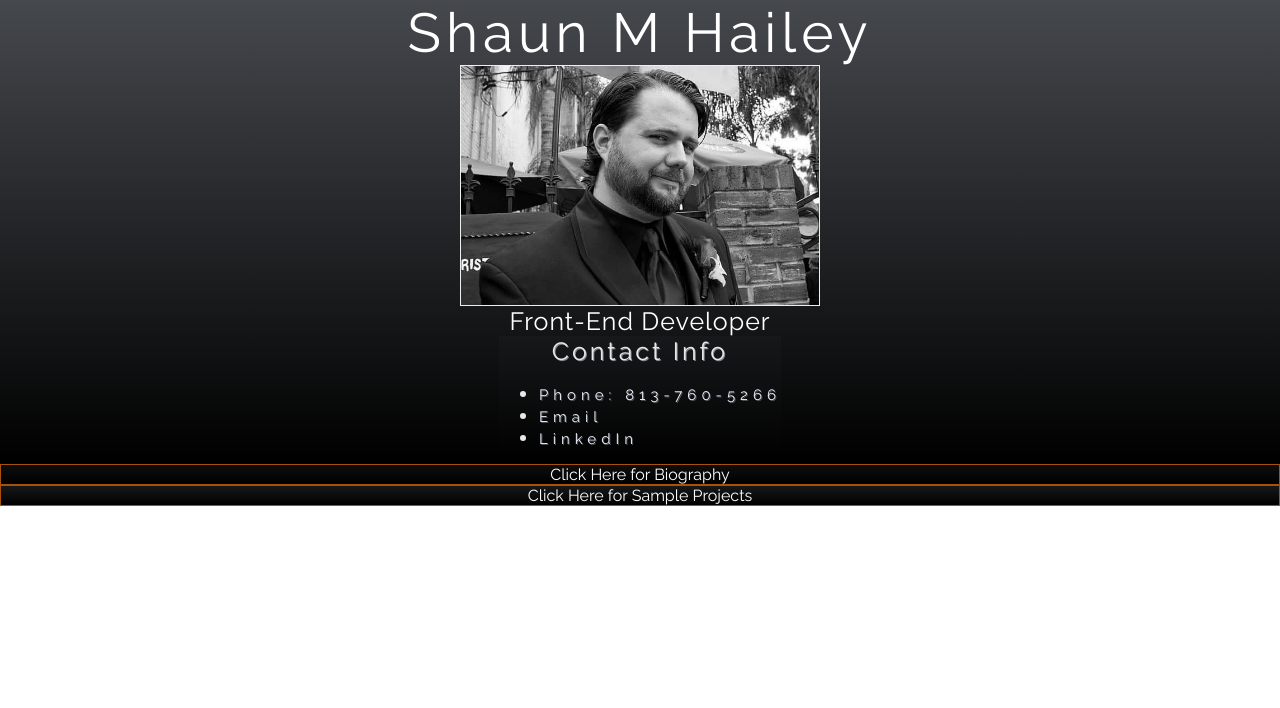
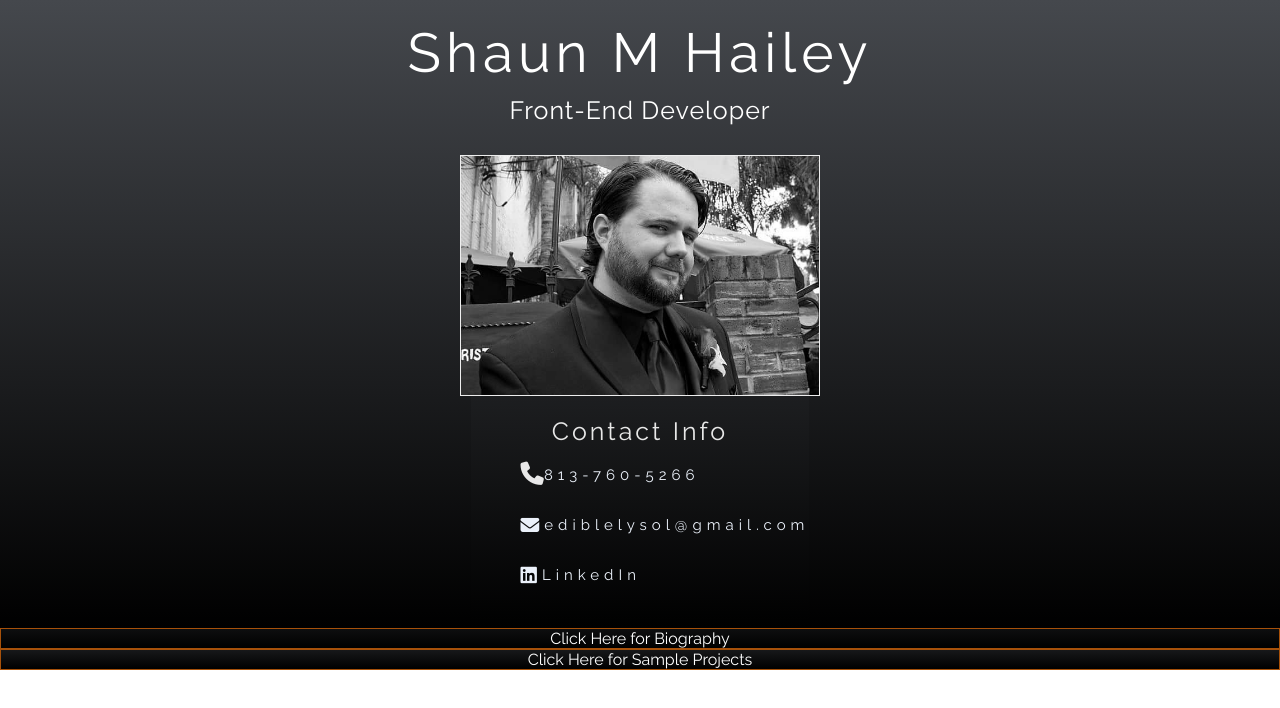
Before and after one commit to shaunhailey/reactfolio, a React (Create React App) app: page / in a window 1280 px wide. Shown: the top 708 px of the page. Built offline with nearby package versions, Linux system fonts and the light colour scheme.

Commit message:
continued styling edits

```diff
--- a/public/index.html
+++ b/public/index.html
@@ -9,6 +9,7 @@
 
     <title>Portfolio--Shaun Hailey</title>
     <link href="https://fonts.googleapis.com/css?family=Open+Sans|Raleway" rel="stylesheet">
+    <script src="https://use.fontawesome.com/23449532d9.js"></script>
   </head>
   <body>
     <noscript>
--- a/src/components/Contact.js
+++ b/src/components/Contact.js
@@ -1,23 +1,27 @@
 import React from 'react'
+import '../styles/contact.css'
 
 const Contact = () =>
   <div className="contact">
     <div className="contactInfo">Contact Info</div>
-    <ul className="digits">
+    <ul className="fa-ul">
       <li>
         <div className="link">
-          <a href="tel:813-760-5266">Phone: 813-760-5266</a>
+          <i className="fa fa-phone fa-lg" aria-hidden="true" />
+          <a href="tel:813-760-5266">813-760-5266</a>
         </div>
       </li>
       <li>
         <div className="link">
-          <a href="mailto:ediblelysol@gmail.com">Email</a>
+          <a href="mailto:ediblelysol@gmail.com">
+            {' '}<i className="fa fa-envelope fa-lg" aria-hidden="true" />ediblelysol@gmail.com
+          </a>
         </div>
       </li>
       <li>
         <div className="link">
           <a href="https://www.linkedin.com/in/shaun-hailey-5a4473143" target="_blank" rel="noopener noreferrer">
-            LinkedIn
+            <i className="fa fa-linkedin-square fa-lg" aria-hidden="true" />LinkedIn
           </a>
         </div>
       </li>
--- a/src/components/Heading.js
+++ b/src/components/Heading.js
@@ -6,8 +6,8 @@ import Myself from '../Images/shaun.jpg'
 const Heading = () =>
   <div className="heading">
     <div className="top">Shaun M Hailey</div>
+    <div className="bottom">Front-End Developer</div>
     <img src={Myself} className="meImages" alt="me screenshot" />
-    <div className="bottom">Front-End Developer</div>
     <Contact />
   </div>
 
--- a/src/styles/App.css
+++ b/src/styles/App.css
@@ -57,7 +57,6 @@
   flex-direction: column;
   align-items: center;
   height: 100vh;
-  text-shadow: rgb(128, 134, 142) 1px 1px;
   background-color: rgb(42, 43, 45);
   font-family: 'Raleway', sans-serif;
 }
@@ -75,14 +74,12 @@ nav-link {
   background-color: rgb(42, 43, 45);
   color: inherit;
   text-decoration: none;
-  text-shadow: rgb(76, 81, 88) 1px 1px;
   border-bottom-style: outset;
   border-color: rgb(46, 44, 50);
 }
 
 a:link {
   color: rgb(235, 241, 250);
-  text-shadow: rgb(76, 81, 88) 1px 1px;
   text-align: center;
   font-weight: lighter;
   letter-spacing: 5px;
@@ -91,15 +88,12 @@ a:link {
 }
 a:visited {
   color: rgb(235, 241, 250);
-  text-shadow: rgb(128, 134, 142) 1px 1px;
 }
 a:hover {
   color: rgb(235, 241, 250);
-  text-shadow: rgb(76, 81, 88) 1px 1px;
 }
 a:active {
   color: rgb(235, 241, 250);
-  text-shadow: rgb(76, 81, 88) 1px 1px;
 }
 .references {
   color: rgb(235, 241, 250);
@@ -107,7 +101,6 @@ a:active {
   flex-direction: column;
   align-items: center;
   height: 100vh;
-  text-shadow: rgb(128, 134, 142) 1px 1px;
   background-color: rgb(42, 43, 45);
   font-family: 'Raleway', sans-serif;
 }
@@ -118,7 +111,6 @@ a:active {
   flex-direction: column;
   align-items: center;
   height: 100vh;
-  text-shadow: rgb(128, 134, 142) 1px 1px;
   background-color: rgb(42, 43, 45);
   font-family: 'Raleway', sans-serif;
 }
@@ -138,20 +130,7 @@ a:active {
   height: 150px;
   width: 300px;
 }
-.contact {
-  color: #e8e8e8;
-  display: flex;
-  flex-direction: column;
-  align-items: center;
-  text-shadow: rgb(128, 134, 142) 1px 1px;
-  background: linear-gradient(to bottom, #45484d -200%, #000000 100%);
-  font-family: 'Raleway', sans-serif;
-}
-.digits {
-  display: flex;
-  flex-direction: column;
-  justify-content: space-between;
-}
+
 p {
   font-size: 12pt;
   padding-left: 3%;
--- a/src/styles/about.css
+++ b/src/styles/about.css
@@ -4,8 +4,7 @@
   flex-direction: column;
   align-items: center;
   flex-wrap: wrap;
-  text-shadow: rgb(128, 134, 142) 1px 1px;
-  background: linear-gradient(to top, #45484d 0%, #000000 100%);
+  background: linear-gradient(to top, #45484d -200%, #000000 100%);
   font-family: 'Raleway', sans-serif;
   width: 100%;
 }
--- /dev/null
+++ b/src/styles/contact.css
@@ -0,0 +1,31 @@
+.contact {
+  color: #e8e8e8;
+  display: flex;
+  flex-direction: column;
+  align-items: center;
+  background: linear-gradient(to bottom, #45484d -140%, #000000 100%);
+  font-family: 'Raleway', sans-serif;
+}
+.contactInfo {
+  margin-top: 20px;
+}
+
+.digits {
+  display: flex;
+  flex-direction: column;
+  justify-content: space-between;
+  list-style: none;
+}
+
+.link {
+  height: 50px;
+  width: 100%;
+  text-indent: 1px;
+}
+ul.fa-ul {
+  list-style-type: none;
+  padding-left: 1px;
+}
+li {
+  padding-left: 7px;
+}
--- a/src/styles/heading.css
+++ b/src/styles/heading.css
@@ -20,12 +20,15 @@
   font-weight: lighter;
   letter-spacing: 5px;
   font-size: 55px;
+  margin-top: 20px;
+  margin-bottom: 10px;
 }
 .bottom {
   text-align: center;
   font-weight: lighter;
   letter-spacing: 1px;
   font-size: 25px;
+  margin-bottom: 30px;
 }
 .contactInfo {
   text-align: center;
```
